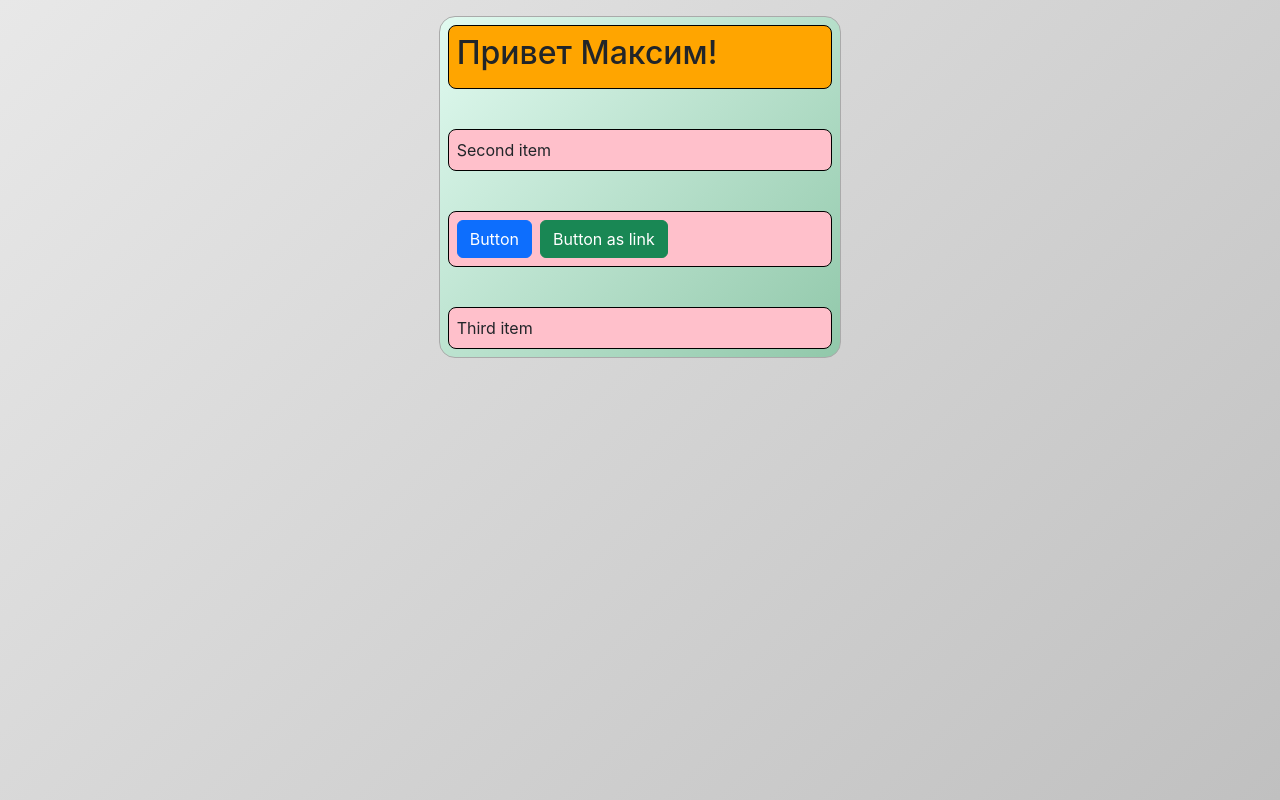
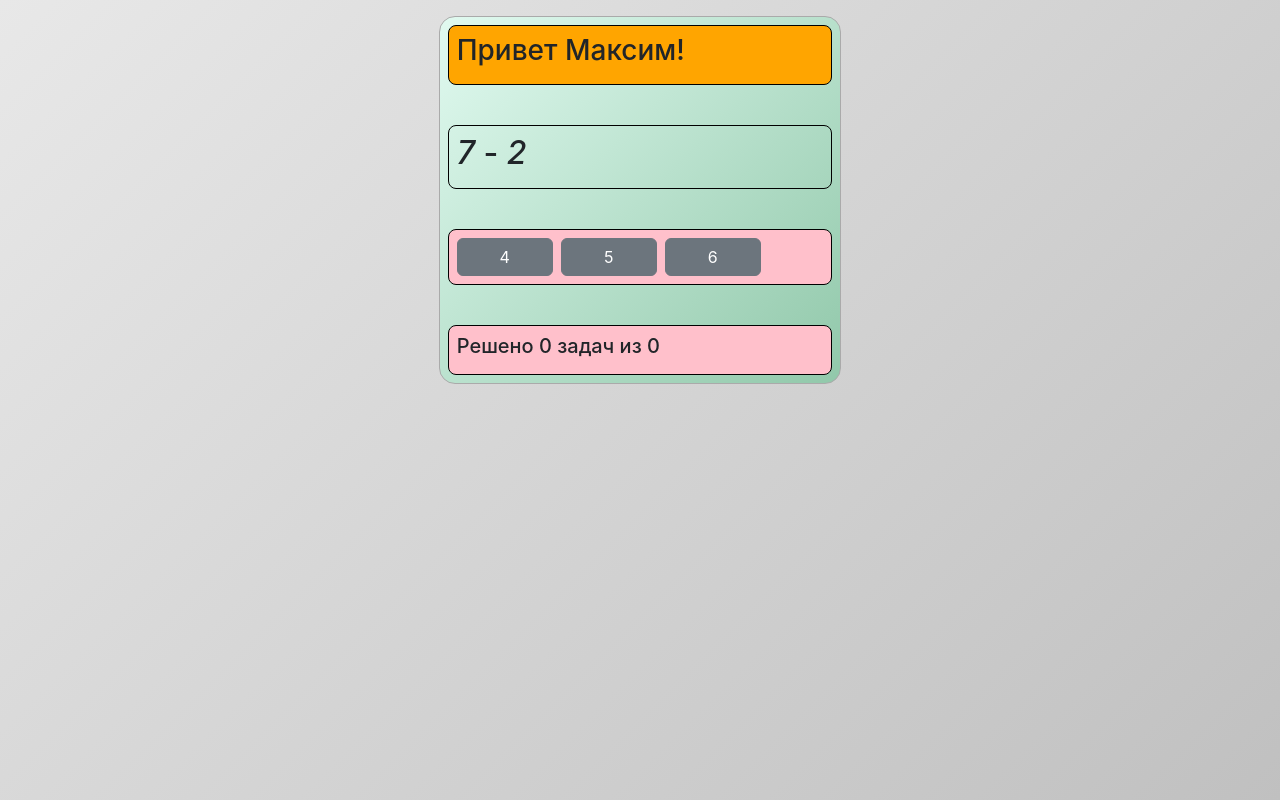
Before and after one commit to aliaksei-pahirnitski-edu/MathQuizForChildrenReactWeb, a React (Create React App) app: page / in a window 1280 px wide. Built offline with nearby package versions, Linux system fonts and the light colour scheme.

Commit message:
phase 1 implemented

```diff
--- a/src/App-backup.tsx
+++ b/src/App-backup.tsx
@@ -7,7 +7,7 @@ import Quiz from "./Components/QuizTest";
 function App() {
   return (
     <div className="App">
-      <Quiz></Quiz>
+      {/* <Quiz></Quiz>*/}
       <br />
       {/*  */} <QuestionCard></QuestionCard>
       Settings: <SettingsScreen />
--- a/src/App.css
+++ b/src/App.css
@@ -40,6 +40,9 @@
 .pink {
   background-color: pink;
 }
+.question-area {
+  background-color: light-blue;
+}
 .orange {
   background-color: orange;
 }
@@ -62,3 +65,7 @@
   border: 1px solid black;
   border-radius: 0.5em;
 }
+
+.answer-button {
+  min-width: 1em;
+}
--- a/src/App.tsx
+++ b/src/App.tsx
@@ -1,39 +1,70 @@
-import React from "react";
+import React, { useState } from "react";
 import "./App.css";
-import Container from "react-bootstrap/Container";
-import Row from "react-bootstrap/Row";
-import Col from "react-bootstrap/Col";
 import Button from "react-bootstrap/Button";
 import Stack from "react-bootstrap/Stack";
+import Layout from "./Layout";
+import { getRandomQuestionWithVariants } from "./Services/Randomizer";
 import QuestionCard from "./Screens/QuestionScreen";
 import SettingsScreen from "./Screens/SettingsScreen";
 import Quiz from "./Components/QuizTest";
+import VariantButton, { VariantButtonProps } from "./Components/VariantButton";
+import { ASKING, SHOWING_ANSWER, TAnswerState } from "./Models/AnswerMode";
+
+const level: number = 12;
 
 function App() {
+  const [question, setQuestion] = useState(() => getRandomQuestionWithVariants(level));
+  const [answer, setAnswer] = useState<TAnswerState>({ mode: ASKING });
+  const [solvedCorrectCount, setCorrectCount] = useState(0);
+  const [solvedCWrongCount, setWrongCount] = useState(0);
+
+  const fnCheckAnswer = (answer: number) => {
+    setAnswer({ mode: SHOWING_ANSWER, answer });
+    if (answer == question.Result) {
+      setCorrectCount((x) => x + 1);
+    } else {
+      setWrongCount((x) => x + 1);
+    }
+  };
+
+  function fnNextQuiz() {
+    setAnswer({ mode: ASKING });
+    setQuestion(getRandomQuestionWithVariants(level));
+  }
+
   return (
-    <>
-      <Container fluid>
-        <Row className="justify-content-center">
-          <Col xl="4" lg="6" md="8" xs="10" className="mt-3">
-            <Stack gap={4} className="outer-box outer-border">
+    <Layout>
       <div className="m-2 p-2 orange inner-border">
-                <h2>Привет Максим!</h2>
+        <h3>Привет Максим!</h3>
       </div>
-              <div className="m-2 p-2 pink inner-border">Second item</div>
+      <div className="m-2 p-2 question-area inner-border">
+        <Quiz randomQuestion={question} />
+      </div>
+
       <div className="m-2 p-2 pink inner-border">
         <Stack direction="horizontal" gap={2}>
-                  <Button variant="primary">Button</Button>
-                  <Button as="a" variant="success">
-                    Button as link
-                  </Button>
+          {question.Variants.map((variant) => (
+            <VariantButton
+              mode={answer.mode}
+              variant={variant}
+              checkAnswerHandler={fnCheckAnswer}
+              answer={answer.mode == SHOWING_ANSWER ? answer.answer : -1}
+              correctAnswer={question.Result}
+            />
+          ))}
         </Stack>
       </div>
-              <div className="m-2 p-2 pink inner-border">Third item</div>
-            </Stack>
-          </Col>
-        </Row>
-      </Container>
-    </>
+      {answer.mode === SHOWING_ANSWER && (
+        <Button variant="success" className="m-2 p-2" onClick={fnNextQuiz}>
+          Ещё!
+        </Button>
+      )}
+      <div className="m-2 p-2 pink inner-border">
+        <h5>
+          Решено {solvedCorrectCount} задач из {solvedCorrectCount + solvedCWrongCount}
+        </h5>
+      </div>
+    </Layout>
   );
 }
 
--- a/src/Components/QuizTest.tsx
+++ b/src/Components/QuizTest.tsx
@@ -1,19 +1,19 @@
-import React from 'react';
-import { AdditionIllustrator, SubtractionIllustrator } from './Illustrators'
-import { getRandomQuestion } from './../Services/Randomizer'
+import React from "react";
+import { AdditionIllustrator, SubtractionIllustrator } from "./Illustrators";
+import { getRandomQuestion } from "./../Services/Randomizer";
+import { TQuestion } from "../Models/QuestionModel";
 
-const QuizTest = () => {
-    let randomQuestion = getRandomQuestion(6);
-    let Illustrator = randomQuestion.Operation === '+' ? AdditionIllustrator : SubtractionIllustrator;
-    return <div>
-        <i>{randomQuestion.OperandA}</i> {randomQuestion.Operation} <i>{randomQuestion.OperandB}</i>
-        <hr />
-        <Illustrator a={randomQuestion.OperandA} b={randomQuestion.OperandB} />
-        <hr />
-        = {randomQuestion.Result}
-        <hr />
-        <button> Next Quiz</button>
-    </div>
-}
+const Quiz = ({ randomQuestion }: { randomQuestion: TQuestion }) => {
+  let Illustrator = randomQuestion.Operation === "+" ? AdditionIllustrator : SubtractionIllustrator;
+  return (
+    <h2>
+      <i>{randomQuestion.OperandA}</i> {randomQuestion.Operation} <i>{randomQuestion.OperandB}</i>
+      {/*
+      <hr />
+      <Illustrator a={randomQuestion.OperandA} b={randomQuestion.OperandB} />
+      <hr />= {randomQuestion.Result}*/}
+    </h2>
+  );
+};
 
-export default QuizTest;
+export default Quiz;
--- /dev/null
+++ b/src/Components/VariantButton.css
@@ -0,0 +1,3 @@
+.answer-button {
+  min-width: 6em;
+}
--- /dev/null
+++ b/src/Components/VariantButton.tsx
@@ -0,0 +1,41 @@
+import React from "react";
+import "./VariantButton.css";
+import Button from "react-bootstrap/Button";
+import { ASKING, ASKING_MODE, SHOWING_ANSWER_MODE } from "./../Models/AnswerMode";
+
+export type VariantButtonPropsAsking = {
+  mode: ASKING_MODE;
+  variant: number;
+  checkAnswerHandler: (answer: number) => void;
+};
+export type VariantButtonPropsCheckingAnswer = {
+  mode: SHOWING_ANSWER_MODE;
+  variant: number;
+  answer: number;
+  correctAnswer: number;
+};
+
+export type VariantButtonProps = VariantButtonPropsAsking | VariantButtonPropsCheckingAnswer;
+
+function getAnswerColor({ variant, answer, correctAnswer }: VariantButtonPropsCheckingAnswer): string {
+  return variant === answer ? (answer === correctAnswer ? "success" : "danger") : "info";
+}
+function renderVariant(props: VariantButtonProps): string {
+  return props.mode === ASKING ? "secondary" : getAnswerColor(props);
+}
+
+const VariantButton = (props: VariantButtonProps) => {
+  const { mode, variant } = props;
+  const clickHandler = () => {
+    if (mode === ASKING) {
+      props.checkAnswerHandler(variant);
+    }
+  };
+  return (
+    <Button variant={renderVariant(props)} onClick={clickHandler} className="answer-button">
+      {variant}
+    </Button>
+  );
+};
+
+export default VariantButton;
--- /dev/null
+++ b/src/Layout.tsx
@@ -0,0 +1,25 @@
+import React from "react";
+import { ReactNode } from "react";
+import "./App.css";
+import Container from "react-bootstrap/Container";
+import Row from "react-bootstrap/Row";
+import Col from "react-bootstrap/Col";
+import Stack from "react-bootstrap/Stack";
+
+function Layout(props: { children: ReactNode }) {
+  return (
+    <>
+      <Container fluid>
+        <Row className="justify-content-center">
+          <Col xl="4" lg="6" md="8" xs="10" className="mt-3">
+            <Stack gap={4} className="outer-box outer-border">
+              {props.children}
+            </Stack>
+          </Col>
+        </Row>
+      </Container>
+    </>
+  );
+}
+
+export default Layout;
--- /dev/null
+++ b/src/Models/AnswerMode.ts
@@ -0,0 +1,7 @@
+export type ASKING_MODE = "ASKING";
+export type SHOWING_ANSWER_MODE = "SHOWING_ANSWER";
+export type AnswerMode = ASKING_MODE | SHOWING_ANSWER_MODE;
+export const ASKING: ASKING_MODE = "ASKING";
+export const SHOWING_ANSWER: SHOWING_ANSWER_MODE = "SHOWING_ANSWER";
+
+export type TAnswerState = { mode: ASKING_MODE } | { mode: SHOWING_ANSWER_MODE; answer: number };
--- a/src/Services/Randomizer.ts
+++ b/src/Services/Randomizer.ts
@@ -1,5 +1,5 @@
-import { AllOperations } from './../Models/TOperation'
-import { TQuestion } from './../Models/QuestionModel'
+import { AllOperations } from "./../Models/TOperation";
+import { TQuestion, TQuestionWithVariants } from "./../Models/QuestionModel";
 
 function getRandomInt(max: number) {
   return Math.floor(Math.random() * max);
@@ -11,16 +11,37 @@ export function getRandomOperation() {
   return AllOperations[randomIndex];
 }
 
+export function getRandomVariants(answer: number): number[] {
+  const start = Math.max(0, answer - 10);
+  const end = answer + 10;
+  const range = end + 1 - start;
+  const getNextRandom = () => start + Math.floor(Math.random() * range);
+  const randomCount = Math.random() > 0.5 ? 4 : 3; // 3 or 4
+
+  let variantsSet = new Set<number>([answer, getNextRandom(), getNextRandom()]);
+  while (variantsSet.size < randomCount) {
+    variantsSet.add(getNextRandom());
+  }
+  return [...variantsSet].sort((x, y) => x - y);
+}
 
 export function getRandomQuestion(limit: number = 10): TQuestion {
   let op = getRandomOperation();
   let a = getRandomInt(limit);
   let b = getRandomInt(limit);
   switch (op) {
-        case '+': return { OperandA: a, OperandB: b, Operation: op, Result: a + b };
-        case '-': return { OperandA: a + b, OperandB: a, Operation: op, Result: b };
+    case "+":
+      return { OperandA: a, OperandB: b, Operation: op, Result: a + b };
+    case "-":
+      return { OperandA: a + b, OperandB: a, Operation: op, Result: b };
     default:
       console.warn(`Operation ${op} not supported`);
       return { OperandA: a, OperandB: b, Operation: op, Result: 0 };
   }
 }
+
+export function getRandomQuestionWithVariants(limit: number = 10): TQuestionWithVariants {
+  const question = getRandomQuestion(limit);
+  const variants = getRandomVariants(question.Result);
+  return { Variants: variants, ...question };
+}
```
Also changed, not shown: src/Models/QuestionModel.ts (+10 -6 lines), tsconfig.json (+3 -9 lines). Lines whose indentation alone changed are shown as unchanged.
